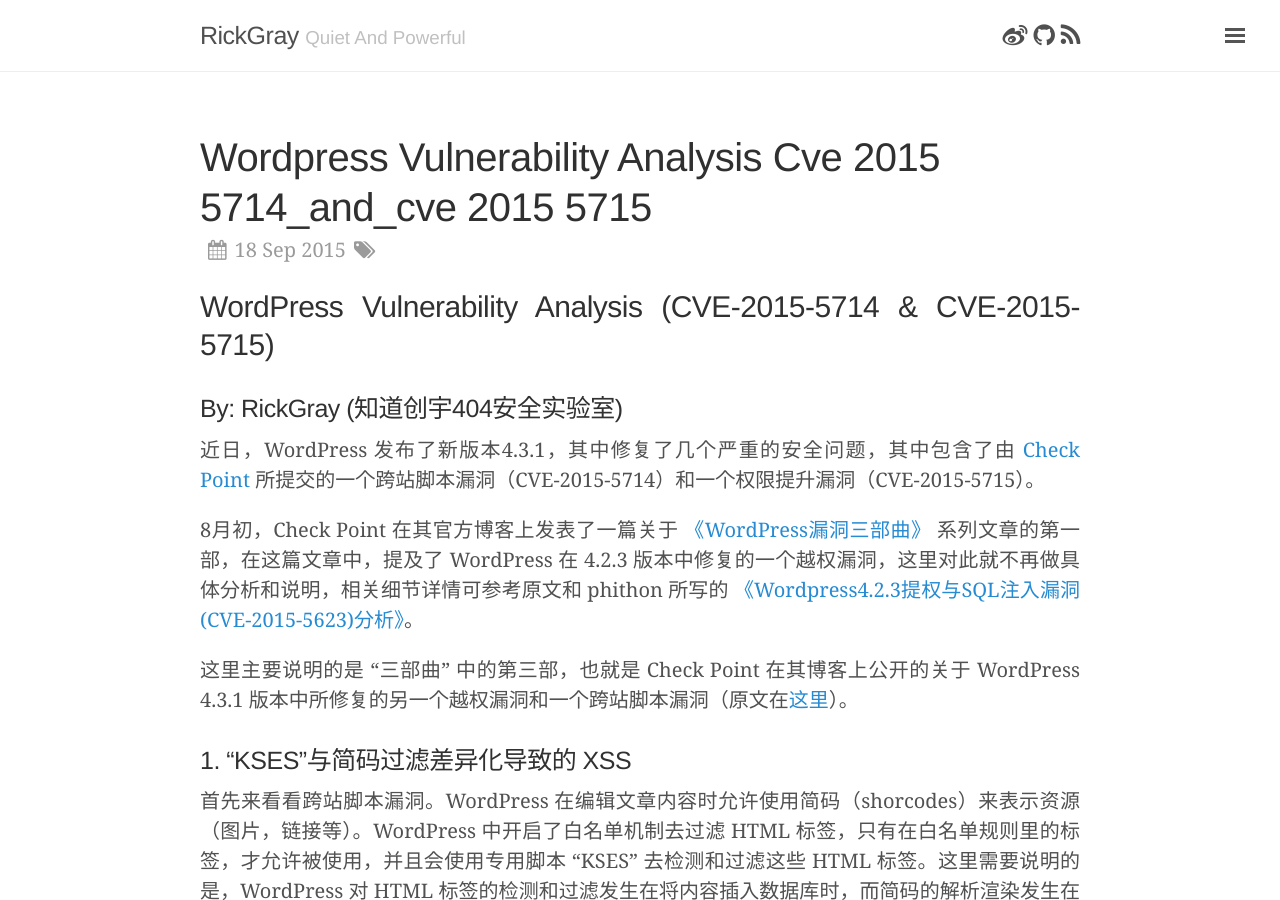
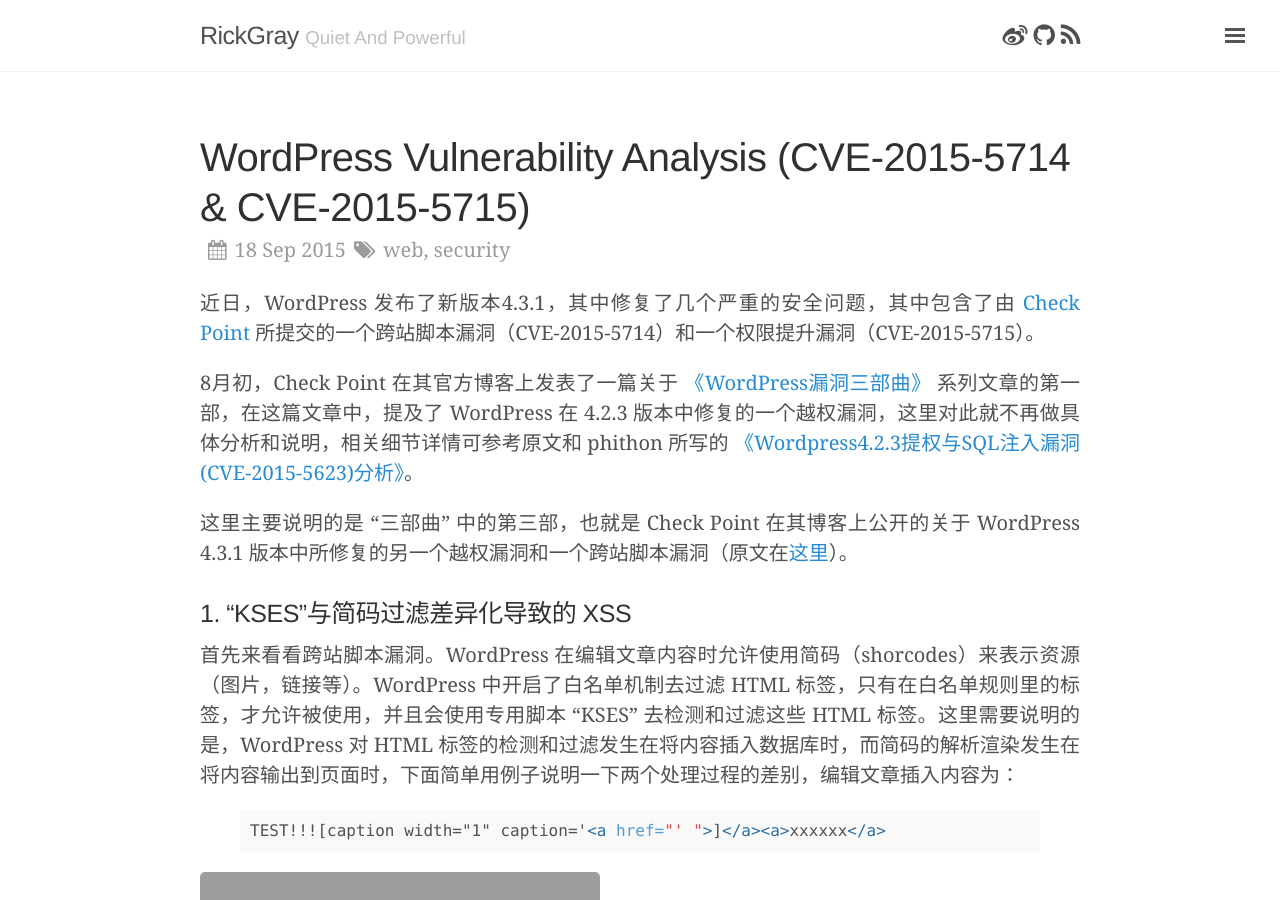
Before and after one commit to huntpig/rickgray.github.io, a Jekyll site: the page built from index.html, in a window 1280 px wide and 900 px high. Built offline with Jekyll 4.4.1, drawn with Linux system fonts in a browser that asks for light colours; nearby versions of some CDN libraries; the list of posts is cut into pages by our own code; comment, search, counter and statistics services are not loaded.

Commit message:
change code format

````diff
--- a/_posts/2015-09-18-wordpress-vulnerability-analysis-cve-2015-5714_and_cve-2015-5715.md
+++ b/_posts/2015-09-18-wordpress-vulnerability-analysis-cve-2015-5714_and_cve-2015-5715.md
@@ -1,6 +1,8 @@
-## WordPress Vulnerability Analysis (CVE-2015-5714 & CVE-2015-5715)
-### By: RickGray (知道创宇404安全实验室)
-
+---
+layout: post
+title: "WordPress Vulnerability Analysis (CVE-2015-5714 & CVE-2015-5715)"
+tags: [web, security]
+---
 
 近日，WordPress 发布了新版本4.3.1，其中修复了几个严重的安全问题，其中包含了由 [Check Point](http://checkpoint.com/) 所提交的一个跨站脚本漏洞（CVE-2015-5714）和一个权限提升漏洞（CVE-2015-5715）。
 
@@ -12,17 +14,17 @@
 
 首先来看看跨站脚本漏洞。WordPress 在编辑文章内容时允许使用简码（shorcodes）来表示资源（图片，链接等）。WordPress 中开启了白名单机制去过滤 HTML 标签，只有在白名单规则里的标签，才允许被使用，并且会使用专用脚本 "KSES" 去检测和过滤这些 HTML 标签。这里需要说明的是，WordPress 对 HTML 标签的检测和过滤发生在将内容插入数据库时，而简码的解析渲染发生在将内容输出到页面时，下面简单用例子说明一下两个处理过程的差别，编辑文章插入内容为：
 
-``` html
+{% highlight html %}
 TEST!!![caption width="1" caption='<a href="' ">]</a><a>xxxxxx</a>
-```
+{% endhighlight %}
 
 ![]({{ site.url }}/public/img/article/2015-09-18-wordpress-vulnerability-analysis-cve-2015-5714_and_cve-2015-5715/1.png)
 
 因插入的内容包含完整且符合白名单规则的 HTML 标签，而简码 `[caption]`（[caption简码说明](http://codex.wordpress.org/Caption_Shortcode)） 并不包含在 "KSES" 检测的内容里，最后输出内容到前台时简码解析后会被渲染为：
 
-``` html
+{% highlight html %}
 <p>TEST!!!<figure style="width: 1px;" class="wp-caption alignnone"><figcaption class="wp-caption-text"><a href="</figcaption></figure></a><a>xxxxxx</a></p>
-```
+{% endhighlight %}
 
 ![]({{ site.url }}/public/img/article/2015-09-18-wordpress-vulnerability-analysis-cve-2015-5714_and_cve-2015-5715/2.png)
 
@@ -35,15 +37,15 @@
 
 因此利用前后处理的差异，可以构造出有利的 payload 形成 XSS：
 
-``` html
+{% highlight html %}
 TEST!!![caption width="1" caption='<a href="' ">]</a><a href="http://onMouseOver='alert(1)'">Click me</a>
-```
+{% endhighlight %}
 
 将上面 payload 作为文章内容发布，前端渲染出来的结果为：
 
-``` html
+{% highlight html %}
 <p>TEST!!!<figure style="width: 1px;" class="wp-caption alignnone"><figcaption class="wp-caption-text"><a href="</figcaption></figure></a><a href="http://onMouseOver='alert(1)'">Click me</a></p>
-```
+{% endhighlight %}
 
 ![]({{ site.url }}/public/img/article/2015-09-18-wordpress-vulnerability-analysis-cve-2015-5714_and_cve-2015-5715/3.png)
 
@@ -94,7 +96,7 @@
 
 越权操作位于 XMLRPC 文章编辑操作中，涉及文件 `/wp-includes/class-wp-xmlrpc-server.php` (5042-5327) 其中关键代码分析：
 
-``` php
+{% highlight php %}
     public function mw_editPost( $args ) {
         $this->escape( $args );
 
@@ -118,11 +120,11 @@
                     break;
             }
         }
-```
+{% endhighlight %}
 
 首先处理程序获取提交参数并验证当前用户权限，对于草稿或者未审核的文章，其数据库中存储的文章类型为 `post`，所以在取值 `$content_struct["{$post_type}_status"]` 时，获取的是提交参数中 `post_status` 的值。
 
-``` php
+{% highlight php %}
         (...省略)
         // 当用户不具有文章发布权限时，`publish` 操作会被禁止
         // 但是这里并没有限制 `private` 的情况
@@ -134,13 +136,13 @@
                 return new IXR_Error( 401, __( 'Sorry, you do not have the right to publish this post.' ) );
             }
         }
-```
+{% endhighlight %}
 
 接着，程序会验证其提交的需要更新的文章状态。当用户通过 XMLRPC 进行文章编辑时，若想发布一篇未发布的文章时，会检查用户是否具有文章发布的权限。但是该检查判断了将文章状态变为发布状态的情况下（post_status == publish），而针对将文章状态变为私有状态的情况代码中并没有进行检查。程序上的判断疏忽，致使我们可以使用一个不具有文章发布权限的帐号将自己一篇 `未通过审核` 或者 `存于垃圾箱` 的文章的转台通过该过程将其改为私有（`private`），让该文章以私文的形式在前台显示出来，管理员以及其他具有权限的用户都能浏览到。
 
 另一个需要说明的点就是，通过 XMLRPC 操作编辑文章时，可以将文章进行置顶，具体代码为：
 
-``` php
+{% highlight php %}
         (...省略)
 
         // 将文章置顶（4.3.0 版本后不能将未设密码的私有文章置顶）
@@ -154,11 +156,11 @@
                 return $error;
             }
         }
-```
+{% endhighlight %}
 
 但是该问题在 WordPress 4.3.0 版本中已经得到了限制：
 
-``` php
+{% highlight php %}
     private function _toggle_sticky( $post_data, $update = false ) {
         $post_type = get_post_type_object( $post_data['post_type'] );
 
@@ -187,7 +189,7 @@
             }
         }
     }
-```
+{% endhighlight %}
 
 未设密码访问的私有文章已经无法再通过 XMLRPC 编辑文章操作将文章置顶。
 
````
